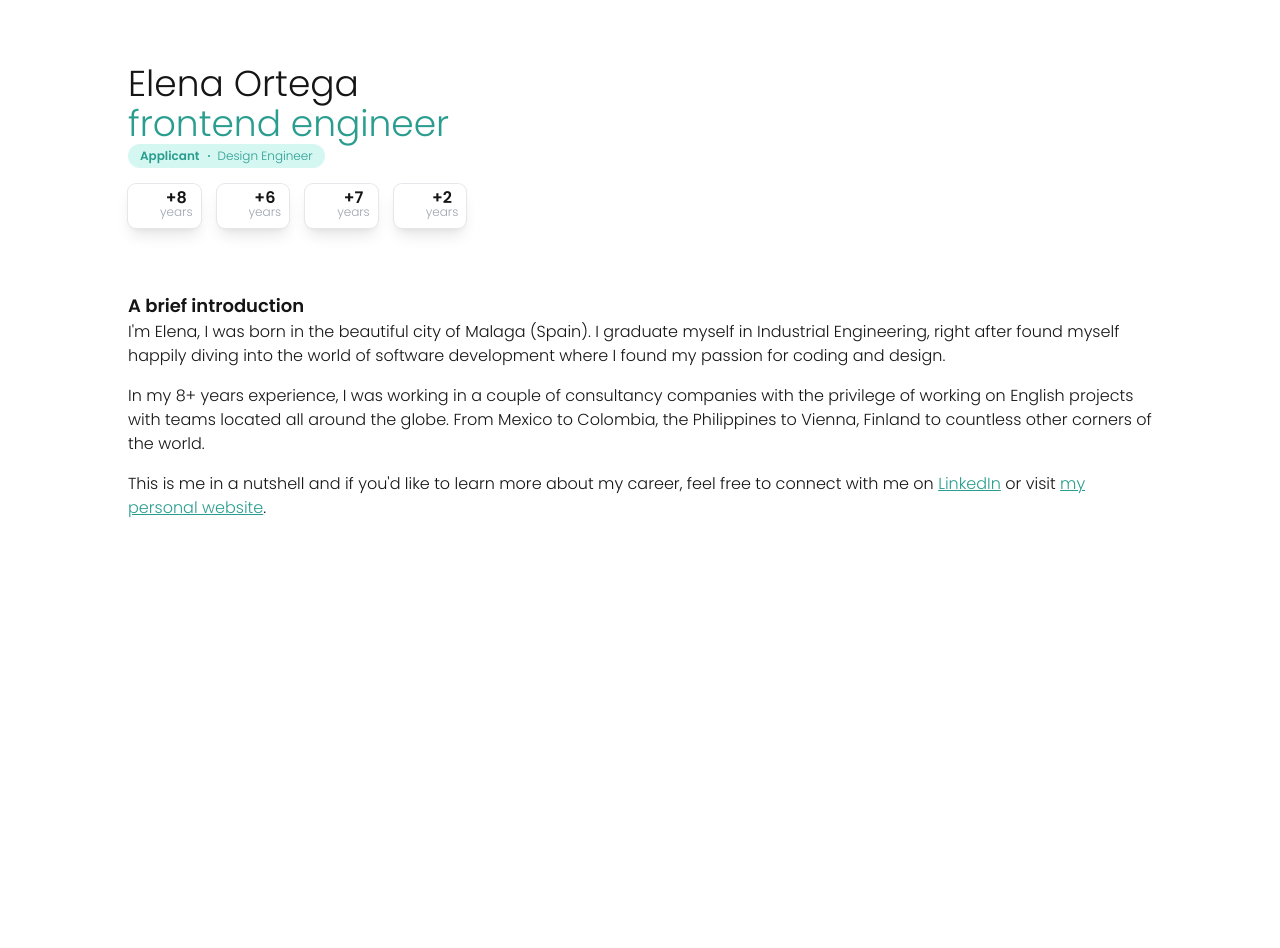
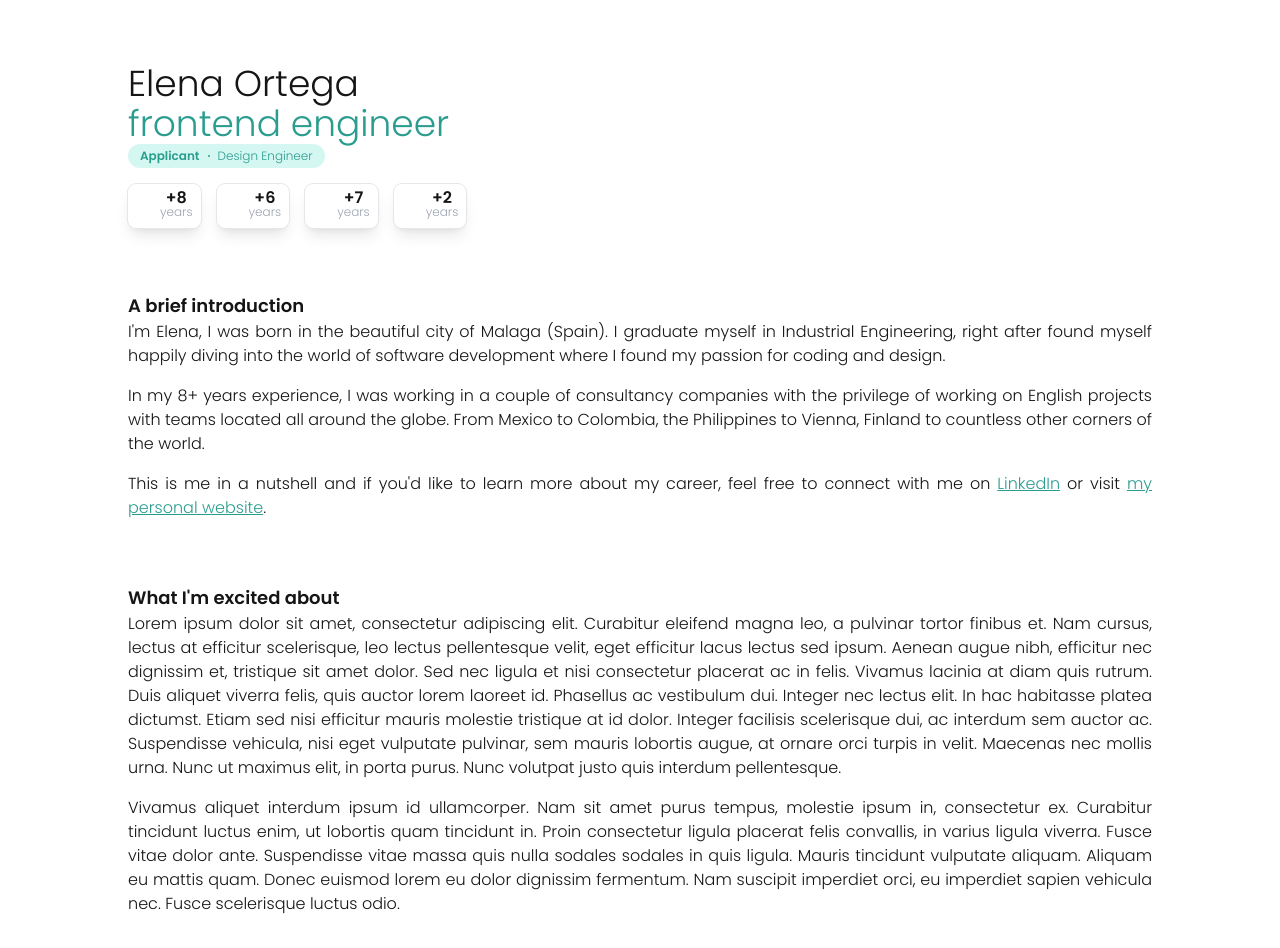
Before and after one commit to elenaorfe/elenaorfe-website, a Next.js app in the folder packages/@elenaorfe-client/: page /cover-letters/tailwindcss in a window 1280 px wide. Shown: the top 948 px of the page. Before the commit the page ends 800 px from the top, so only its background shows below. Built offline with nearby package versions, Linux system fonts and the light colour scheme; some icons are missing.

Commit message:
Add MotivationCoverLetter component

```diff
--- a/packages/@elenaorfe-client/components/AboutCoverLetter.tsx
+++ b/packages/@elenaorfe-client/components/AboutCoverLetter.tsx
@@ -4,19 +4,19 @@ const AboutCoverLetter: React.FC = () => {
 	return (
 		<section className="mb-16">
 			<h2 className="text-lg font-bold">A brief introduction</h2>
-			<p className="mb-4">
+			<p className="hyphens-aito mb-4 text-justify">
 				I&apos;m Elena, I was born in the beautiful city of Malaga (Spain). I
 				graduate myself in Industrial Engineering, right after found myself
 				happily diving into the world of software development where I found my
 				passion for coding and design.
 			</p>
-			<p className="mb-4">
+			<p className="hyphens-aito mb-4 text-justify">
 				In my 8+ years experience, I was working in a couple of consultancy
 				companies with the privilege of working on English projects with teams
 				located all around the globe. From Mexico to Colombia, the Philippines
 				to Vienna, Finland to countless other corners of the world.
 			</p>
-			<p>
+			<p className="hyphens-aito mb-4 text-justify">
 				This is me in a nutshell and if you&apos;d like to learn more about my
 				career, feel free to connect with me on{' '}
 				<a
--- /dev/null
+++ b/packages/@elenaorfe-client/components/MotivationCoverLetter.tsx
@@ -0,0 +1,36 @@
+import React from 'react';
+
+const MotivationCoverLetter: React.FC = () => {
+	return (
+		<section className="mb-16">
+			<h2 className="text-lg font-bold">What I&apos;m excited about</h2>
+			<p className="hyphens-aito mb-4 text-justify">
+				Lorem ipsum dolor sit amet, consectetur adipiscing elit. Curabitur
+				eleifend magna leo, a pulvinar tortor finibus et. Nam cursus, lectus at
+				efficitur scelerisque, leo lectus pellentesque velit, eget efficitur
+				lacus lectus sed ipsum. Aenean augue nibh, efficitur nec dignissim et,
+				tristique sit amet dolor. Sed nec ligula et nisi consectetur placerat ac
+				in felis. Vivamus lacinia at diam quis rutrum. Duis aliquet viverra
+				felis, quis auctor lorem laoreet id. Phasellus ac vestibulum dui.
+				Integer nec lectus elit. In hac habitasse platea dictumst. Etiam sed
+				nisi efficitur mauris molestie tristique at id dolor. Integer facilisis
+				scelerisque dui, ac interdum sem auctor ac. Suspendisse vehicula, nisi
+				eget vulputate pulvinar, sem mauris lobortis augue, at ornare orci
+				turpis in velit. Maecenas nec mollis urna. Nunc ut maximus elit, in
+				porta purus. Nunc volutpat justo quis interdum pellentesque.
+			</p>
+			<p className="hyphens-aito mb-4 text-justify">
+				Vivamus aliquet interdum ipsum id ullamcorper. Nam sit amet purus
+				tempus, molestie ipsum in, consectetur ex. Curabitur tincidunt luctus
+				enim, ut lobortis quam tincidunt in. Proin consectetur ligula placerat
+				felis convallis, in varius ligula viverra. Fusce vitae dolor ante.
+				Suspendisse vitae massa quis nulla sodales sodales in quis ligula.
+				Mauris tincidunt vulputate aliquam. Aliquam eu mattis quam. Donec
+				euismod lorem eu dolor dignissim fermentum. Nam suscipit imperdiet orci,
+				eu imperdiet sapien vehicula nec. Fusce scelerisque luctus odio.
+			</p>
+		</section>
+	);
+};
+
+export default MotivationCoverLetter;
--- a/packages/@elenaorfe-client/pages/cover-letters/tailwindcss.tsx
+++ b/packages/@elenaorfe-client/pages/cover-letters/tailwindcss.tsx
@@ -1,6 +1,7 @@
 import React from 'react';
 import AboutCoverLetter from '../../components/AboutCoverLetter';
 import HeaderCoverLetter from '../../components/HeaderCoverLetter';
+import MotivationCoverLetter from '../../components/MotivationCoverLetter';
 
 const TailwindCSSCoverLetter: React.FC = () => {
 	return (
@@ -8,6 +9,7 @@ const TailwindCSSCoverLetter: React.FC = () => {
 			<main>
 				<HeaderCoverLetter />
 				<AboutCoverLetter />
+				<MotivationCoverLetter />
 			</main>
 		</div>
 	);
```
